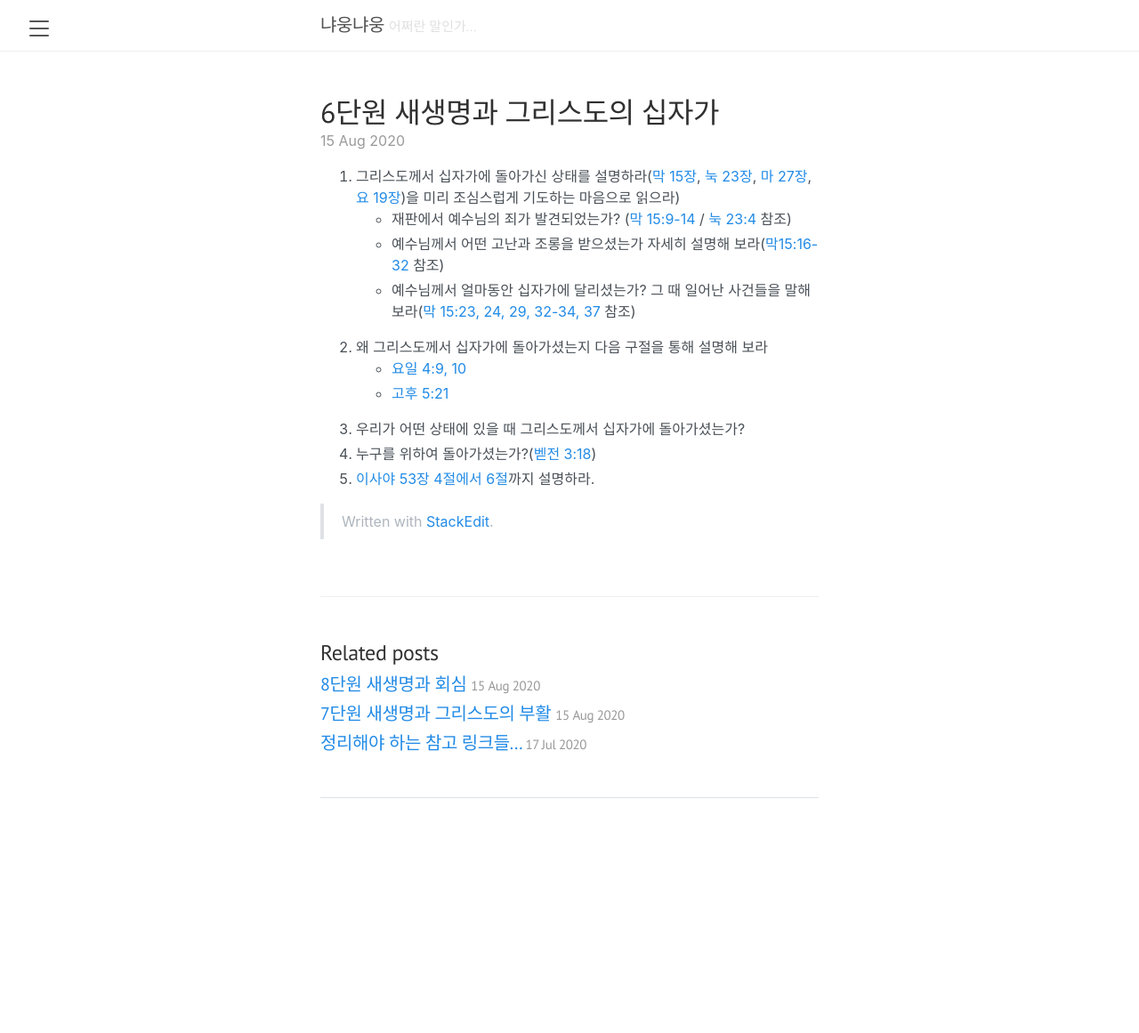
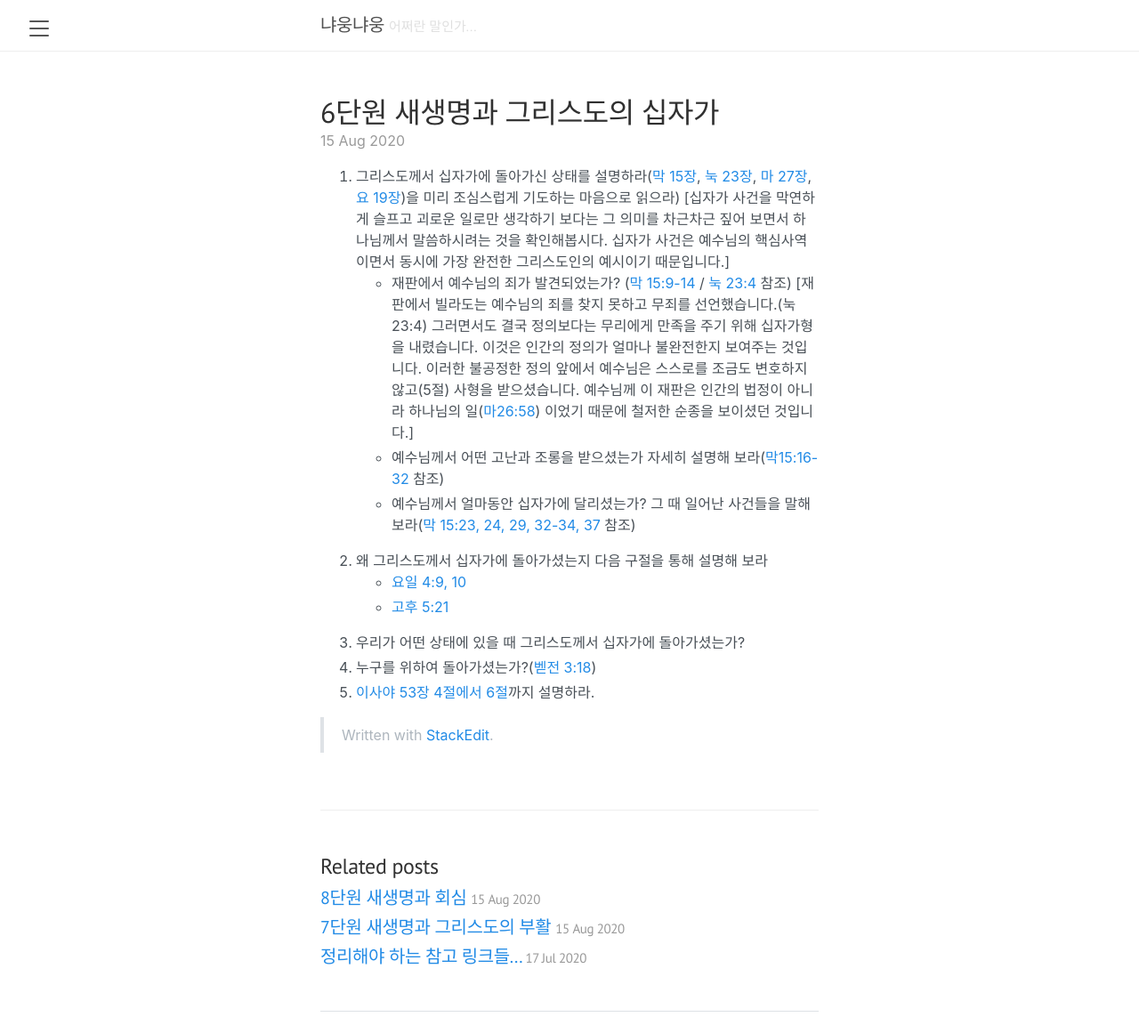
Before and after one commit to nyaooooong/nyaooooong.github.io, a Jekyll site: the page built from _posts/2020-08-15-1.md, in a window 1280 px wide. Shown: the whole page at 89% size. Built offline with Jekyll 4.4.1, drawn with Linux system fonts in a browser that asks for light colours; before the commit the page ends 921 px from its top, so only the background shows below that.

Commit message:
_posts/2020-08-15-1.md updated from https://stackedit.io/

```diff
--- a/_posts/2020-08-15-1.md
+++ b/_posts/2020-08-15-1.md
@@ -8,7 +8,10 @@ tags: newlife-academy
 published: true
 ---
 1. 그리스도께서 십자가에 돌아가신 상태를 설명하라([막 15장](http://kcm.co.kr/bible/kor/Mar15.html), [눅 23장](http://kcm.co.kr/bible/kor/Luk23.html), [마 27장](http://kcm.co.kr/bible/kor/Mat27.html), [요 19장](http://kcm.co.kr/bible/kor/Joh19.html))을 미리 조심스럽게 기도하는 마음으로 읽으라)
+[십자가  사건을  막연하게  슬프고  괴로운  일로만  생각하기  보다는  그  의미를  차근차근  짚어  보면서  하나님께서  말씀하시려는  것을  확인해봅시다. 십자가 사건은  예수님의  핵심사역이면서  동시에  가장  완전한  그리스도인의 예시이기  때문입니다.]
 - 재판에서 예수님의 죄가 발견되었는가? ([막 15:9-14](http://kcm.co.kr/bible/kor/Mar15.html) / [눅 23:4](http://kcm.co.kr/bible/kor/Luk23.html) 참조)
+[재판에서 빌라도는 예수님의 죄를 찾지 못하고 무죄를 선언했습니다.(눅23:4) 그러면서도 결국 정의보다는 무리에게 만족을 주기 위해 십자가형을 내렸습니다. 이것은 인간의 정의가 얼마나 불완전한지 보여주는 것입니다. 이러한 불공정한 정의 앞에서 예수님은 스스로를 조금도 변호하지 않고(5절) 사형을 받으셨습니다. 예수님께 이 재판은 인간의 법정이 아니라 하나님의 일([마26:58](http://kcm.co.kr/bible/kor/Mat26.html))
+이었기 때문에 철저한 순종을 보이셨던 것입니다.]
 - 예수님께서 어떤 고난과 조롱을 받으셨는가 자세히 설명해 보라([막15:16-32](http://kcm.co.kr/bible/kor/Mar15.html) 참조)
 - 예수님께서 얼마동안 십자가에 달리셨는가? 그 때 일어난 사건들을 말해보라([막 15:23, 24, 29, 32-34, 37](http://kcm.co.kr/bible/kor/Mar15.html) 참조)
 3. 왜 그리스도께서 십자가에 돌아가셨는지 다음 구절을 통해 설명해 보라
```
Also changed, not shown: other parts of _posts/2020-08-15-1.md (+2 -1 lines).
